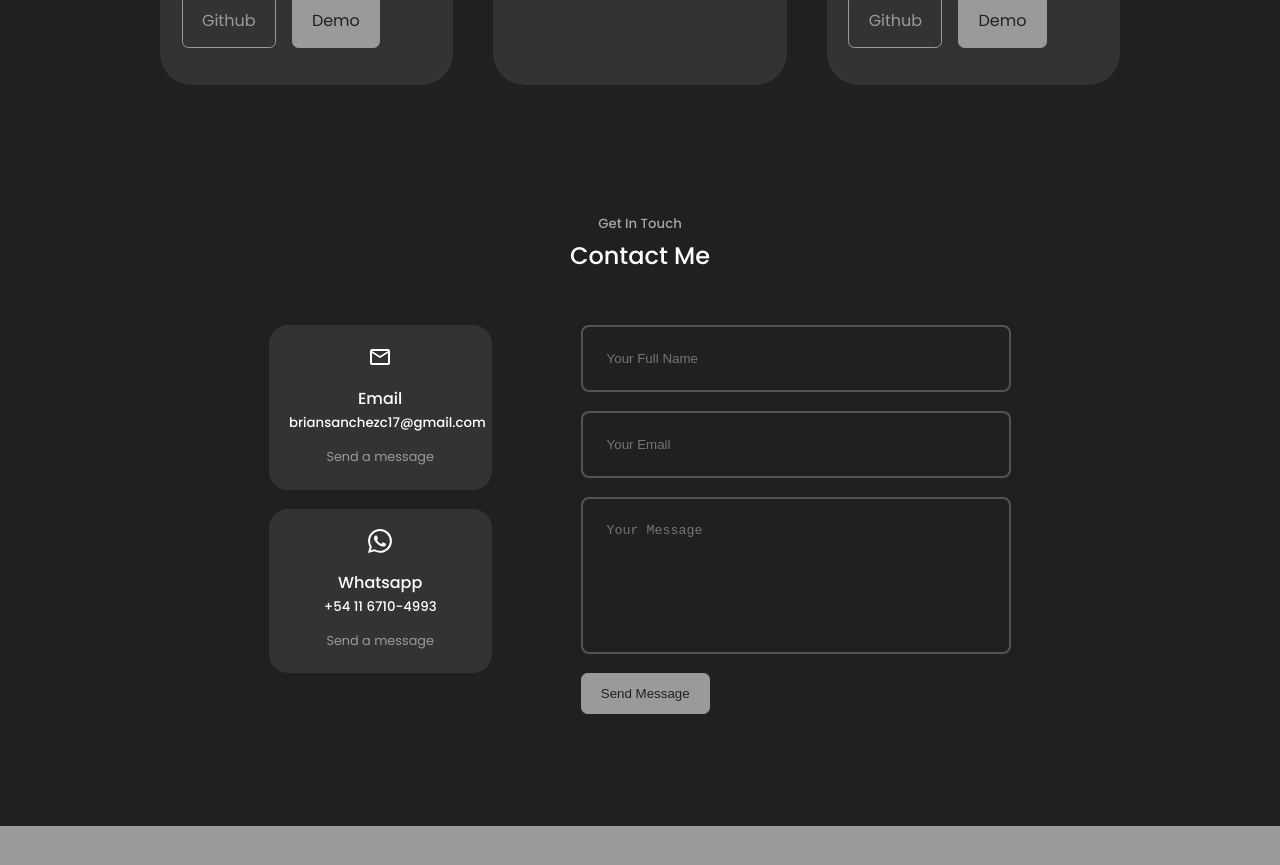
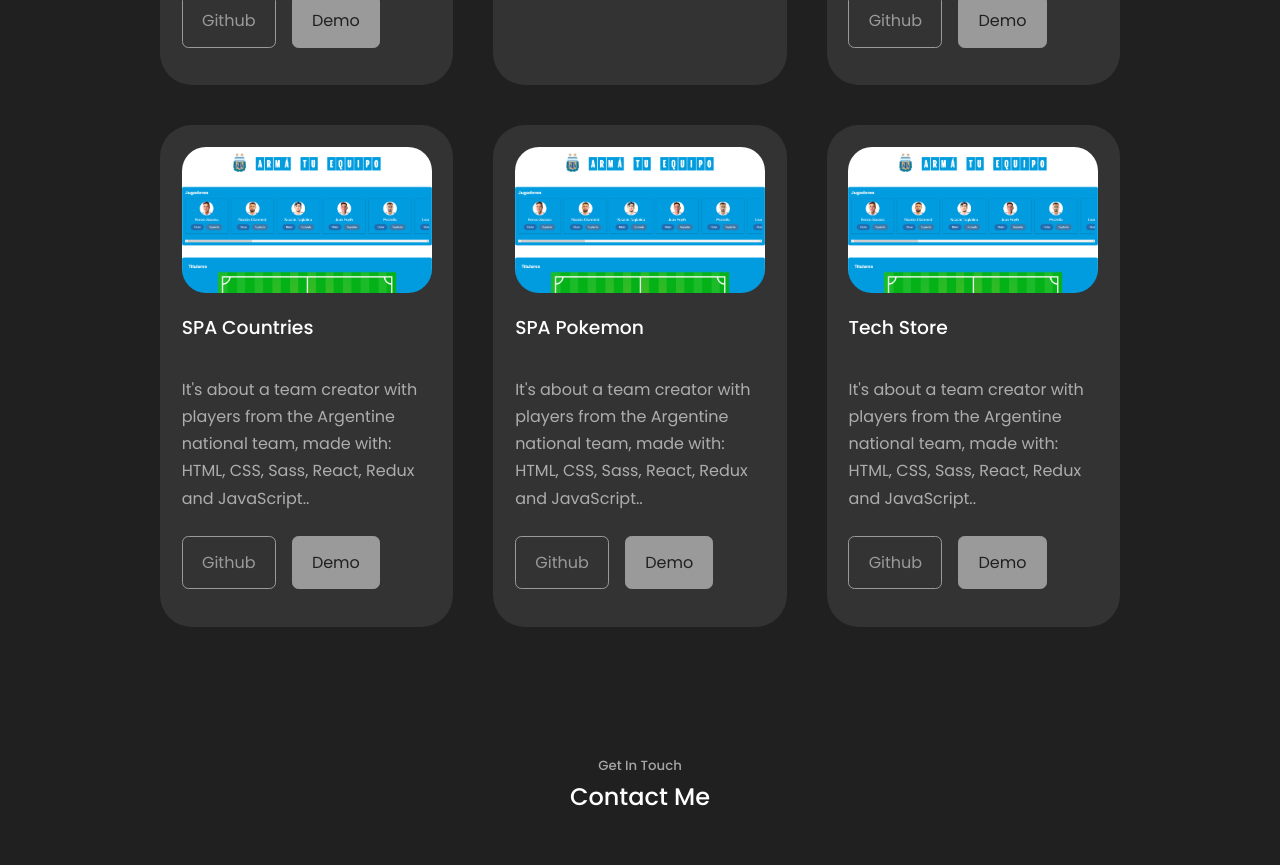
Before and after one commit to Brian-sanchez/react-portfolio, a React (Create React App) app: page / in a window 1280 px wide. Shown: the part 3440-4305 px from the top of the page. Built offline with nearby package versions, Linux system fonts and the light colour scheme.

Commit message:
first commit

```diff
--- a/src/components/Portfolio/Portfolio.jsx
+++ b/src/components/Portfolio/Portfolio.jsx
@@ -30,6 +30,30 @@ const data = [
     description: "It's about a team creator with players from the Argentine national team, made with: HTML, CSS, Sass, React, Redux and JavaScript..",
     github: 'https://github.com/Brian-sanchez/seleccion-argentina',
     demo: 'https://brian-sanchez.github.io/seleccion-argentina/'
+  },
+  {
+    id: 4,
+    image: img3,
+    title: 'SPA Countries',
+    description: "It's about a team creator with players from the Argentine national team, made with: HTML, CSS, Sass, React, Redux and JavaScript..",
+    github: 'https://github.com/Brian-sanchez/seleccion-argentina',
+    demo: 'https://pi-countries-frontend-87hdhew68-brian-sanchez.vercel.app'
+  },
+  {
+    id: 5,
+    image: img3,
+    title: 'SPA Pokemon',
+    description: "It's about a team creator with players from the Argentine national team, made with: HTML, CSS, Sass, React, Redux and JavaScript..",
+    github: 'https://github.com/Brian-sanchez/seleccion-argentina',
+    demo: 'https://brian-sanchez.github.io/seleccion-argentina/'
+  },
+  {
+    id: 6,
+    image: img3,
+    title: 'Tech Store',
+    description: "It's about a team creator with players from the Argentine national team, made with: HTML, CSS, Sass, React, Redux and JavaScript..",
+    github: 'https://github.com/Brian-sanchez/seleccion-argentina',
+    demo: 'https://precious-valkyrie-e1df5b.netlify.app'
   }
 ];
 
```
Also changed, not shown: src/components/Certifications/Certifications.jsx (added, +15 -0 lines), src/components/Certifications/Certifications.css (added), src/components/Header/Header.css (indentation only).
